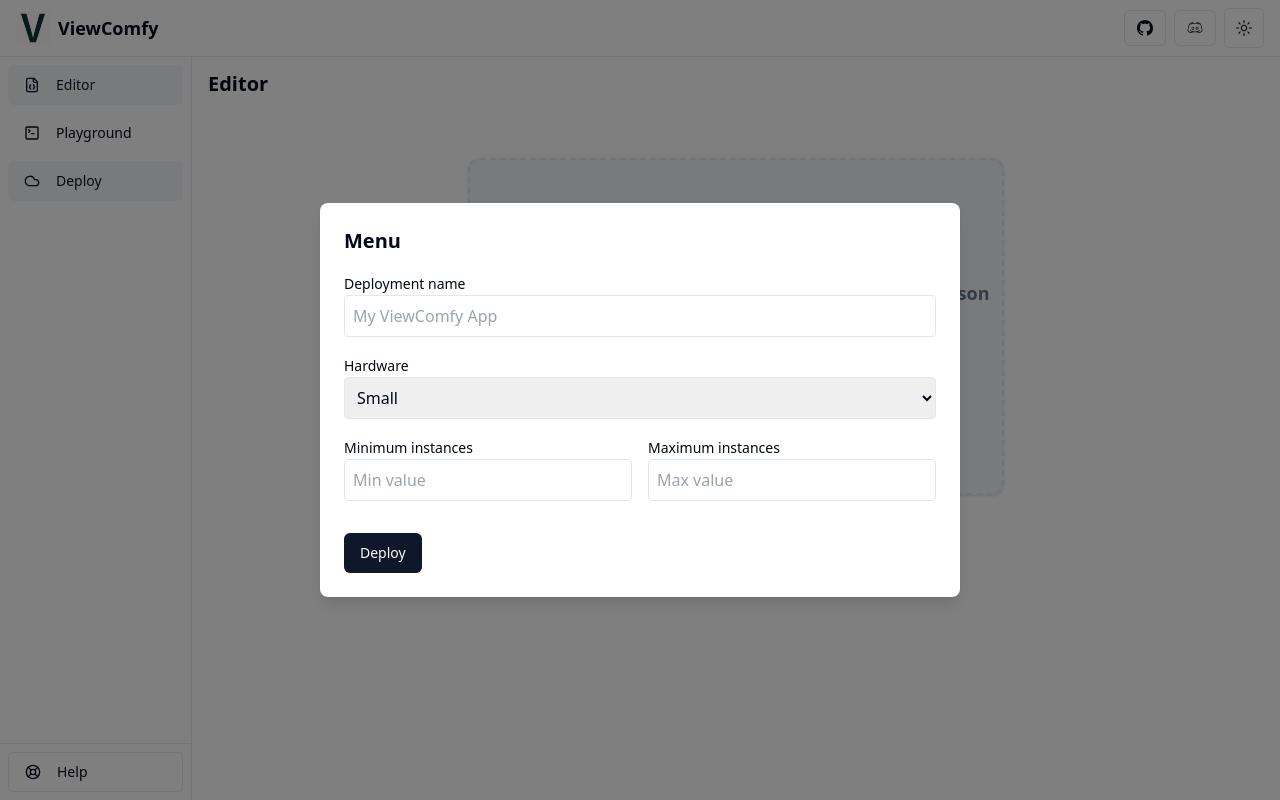
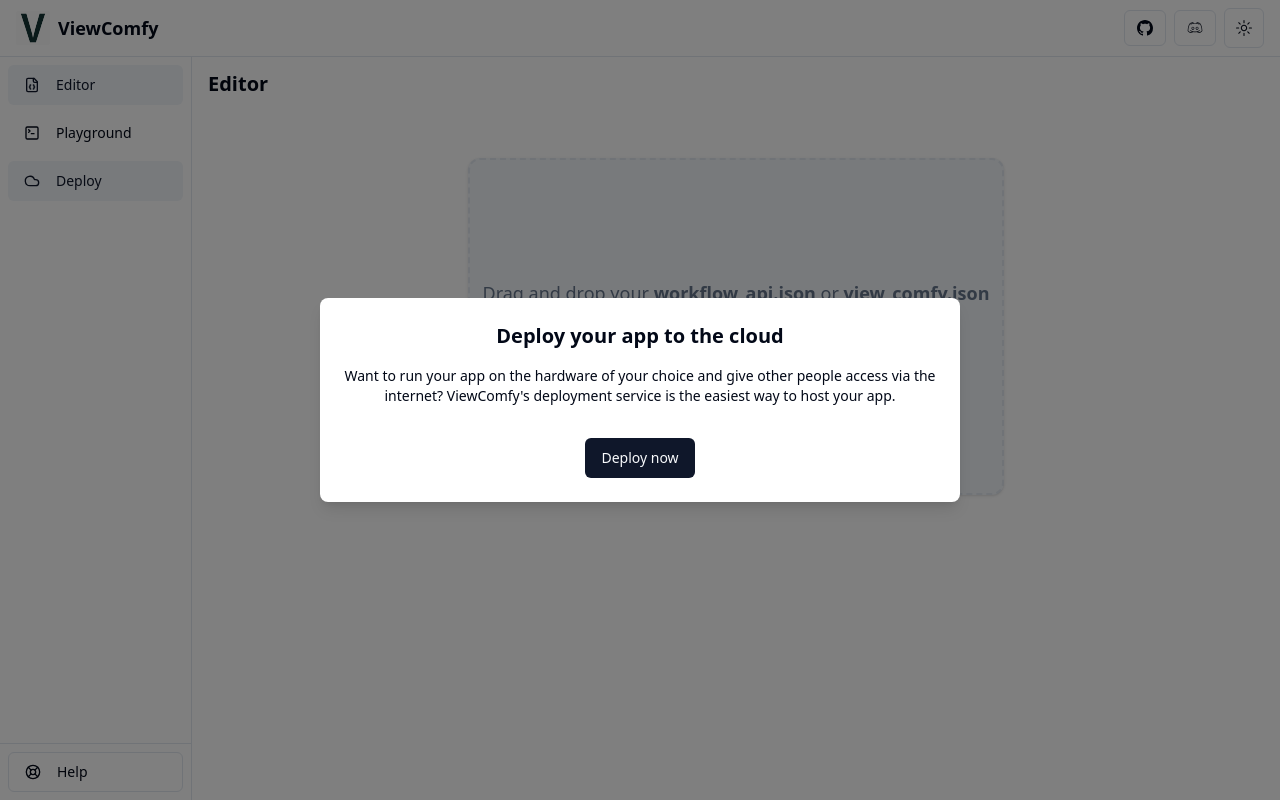
Before and after one commit to ViewComfy/ViewComfy, a Next.js app: page / in a window 1280 px wide. Both pictures are taken after a click on the button "Deploy". Built offline with nearby package versions, Linux system fonts and the light colour scheme.

Commit message:
added deploy button

```diff
--- a/app/page.tsx
+++ b/app/page.tsx
@@ -14,106 +14,40 @@
 export default function Page() {
     const viewMode = process.env.NEXT_PUBLIC_VIEW_MODE === "true";
     const [currentTab, setCurrentTab] = useState(viewMode ? TabValue.Playground : TabValue.WorkflowApi);
-    const [popUp, setPopUp] = useState<boolean>(false);
-    const [deploymentMessage, setDeploymentMessage] = useState<boolean>(false);
-
+    const [deployWindow, setDeployWindow] = useState<boolean>(false);
     return (
         <ViewComfyProvider>
             <div className="flex flex-col h-screen w-full overflow-x-auto overflow-y-hidden">
                 <TopNav />
                 <div className="flex flex-1 overflow-x-auto overflow-y-hidden">
-                    <Sidebar currentTab={currentTab} onTabChange={setCurrentTab} popUp={popUp} onPopUp={setPopUp}/>
+                    <Sidebar currentTab={currentTab} onTabChange={setCurrentTab} deployWindow={deployWindow} onDeployWindow={setDeployWindow}/>
                     <main className="flex-1 overflow-x-auto overflow-y-hidden">
                         {currentTab === TabValue.Playground && <PlaygroundPage />}
                         {currentTab === TabValue.WorkflowApi && <ViewComfyPage />}
                     </main>
                 </div>
             </div>
-            {popUp && !deploymentMessage &&
+            {deployWindow &&
             <>
                 <div className="absolute inset-0 bg-black/50 z-10" />
                 <div className="absolute top-1/2 left-1/2 transform -translate-x-1/2 -translate-y-1/2 bg-white rounded-lg shadow-lg p-6 z-20">
-                <h2 className="text-xl font-bold mb-4">Menu</h2>
-                    <span className="text-sm mb-4">Deployment name</span>
-                        <input type="text" placeholder="My ViewComfy App" className="w-full mb-4 p-2 border rounded" />
-                    <span className="text-sm mb-4">Hardware</span>
-                    <select className="w-full mb-4 p-2 border rounded">
-                        <option value="" disabled>Select Hardware</option>
-                        <option>Small</option>
-                        <option>Medium</option>
-                        <option>Large</option>
-                        <option>X-Large</option>
-                    </select>
-                    <div className="flex gap-4 mb-4">
-                        <div className="w-1/2">
-                            <span className="text-sm mb-4">Minimum instances</span>
-                            <input
-                                type="number"
-                                placeholder="Min value"
-                                className="w-full p-2 border rounded"
-                                />
-                        </div>
-                        <div className="w-1/2">
-                            <span className="text-sm mb-4">Maximum instances</span>
-                            <input
-                                type="number"
-                                placeholder="Max value"
-                                className="w-full p-2 border rounded"
-                            />
-                        </div>
-                    </div>
+                    <h2 className="text-xl font-bold mb-4 text-center">Deploy your app to the cloud</h2>
+                    <p className="text-sm mb-4 text-center">Want to run your app on the hardware of your choice and give other people access via the internet? ViewComfy's deployment service is the easiest way to host your app.</p>
+                    <div className="flex justify-center">
                         <Button
                             className="mt-4 px-4 py-2"
                             onClick={() => {
-                            setTimeout(() => {
-                                setPopUp(false)
-                                setDeploymentMessage(true)
-                            }, 500)
+                                window.open('https://app.viewcomfy.com/', '_blank');
+                                setDeployWindow(false)
                             }}
                         >
-                        Deploy
+                            Deploy now
                         </Button>
+                    </div>
                 </div>
             </>
             }
-            {deploymentMessage && <DeploymentMessage setPopUp={setPopUp} setDeploymentMessage={setDeploymentMessage} />}
             <Toaster />
         </ViewComfyProvider>
     )
 }
-
-
-function DeploymentMessage({setPopUp, setDeploymentMessage}: {setPopUp: (value: boolean) => void, setDeploymentMessage: (value: boolean) => void}) {
-    return (
-        <>
-            <div className="absolute inset-0 bg-black/50 z-10" />
-            <div className="absolute top-1/2 left-1/2 transform -translate-x-1/2 -translate-y-1/2 bg-white rounded-lg shadow-lg p-6 z-20">
-                <h2 className="text-xl font-bold mb-4">Deployment successful</h2>
-                <p className="text-sm mb-4">Your ViewComfy app is being deployed.</p>
-                <div className="flex items-center bg-gray-100 p-2 rounded w-[420px]">
-                    <input
-                        type="text"
-                        value="https://your-viewcomfy-app.example.com"
-                        readOnly
-                        className="bg-transparent flex-grow outline-none"
-                    />
-                    <Button
-                        onClick={() => navigator.clipboard.writeText("https://n6royv7y39x7fx-8000.proxy.runpod.net/")}
-                        className="ml-2 px-2 py-1"
-                    >
-                        Copy
-                    </Button>
-                </div>
-                <Button
-                        className="mt-4 px-4 py-2"
-                        onClick={() => {
-                            setPopUp(false)
-                            setDeploymentMessage(false)
-                        }}
-                    >
-                        Ok
-                    </Button>
-            </div>
-        </>
-    )
-}
--- a/components/sidebar.tsx
+++ b/components/sidebar.tsx
@@ -18,8 +18,8 @@
 interface SidebarProps {
     currentTab: TabValue;
     onTabChange: (tab: TabValue) => void;
-    popUp: boolean;
-    onPopUp: (popUp: boolean) => void;
+    deployWindow: boolean;
+    onDeployWindow: (deployWindow: boolean) => void;
 }
 
 const SidebarButton = ({ icon, label, isActive, onClick, isSmallScreen }: { icon: React.ReactNode, label: string, isActive: boolean, onClick: () => void, isSmallScreen: boolean }) => {
@@ -46,7 +46,7 @@
     )
 }
 
-export function Sidebar({ currentTab, onTabChange, popUp, onPopUp }: SidebarProps) {
+export function Sidebar({ currentTab, onTabChange, deployWindow, onDeployWindow }: SidebarProps) {
     const viewMode = process.env.NEXT_PUBLIC_VIEW_MODE === "true";
     const isSmallScreen = useMediaQuery("(max-width: 1024px)");
 
@@ -81,31 +81,10 @@
                         <SidebarButton
                             icon={<Cloud className="size-5" />}
                             label="Deploy"
-                            isActive={popUp === true}
-                            onClick={() => onPopUp(!popUp)}
+                            isActive={deployWindow === true}
+                            onClick={() => onDeployWindow(!deployWindow)}
                             isSmallScreen={isSmallScreen}
                         />
-                        {/* <TooltipButton
-                            icon={<Code2 className="size-5" />}
-                            label="API"
-                            tooltipContent="API"
-                            className={currentTab === TabValue.API ? 'bg-muted' : ''}
-                            onClick={() => onTabChange(TabValue.API)}
-                        />
-                        <TooltipButton
-                            icon={<Book className="size-5" />}
-                            label="Documentation"
-                            tooltipContent="Documentation"
-                            className={currentTab === TabValue.Documentation ? 'bg-muted' : ''}
-                            onClick={() => onTabChange(TabValue.Documentation)}
-                        />
-                        <TooltipButton
-                            icon={<Settings2 className="size-5" />}
-                            label="Settings"
-                            tooltipContent="Settings"
-                            className={currentTab === TabValue.Settings ? 'bg-muted' : ''}
-                            onClick={() => onTabChange(TabValue.Settings)}
-                        /> */}
                     </>
                 )}
             </nav>
```
Lines whose indentation alone changed are shown as unchanged.
